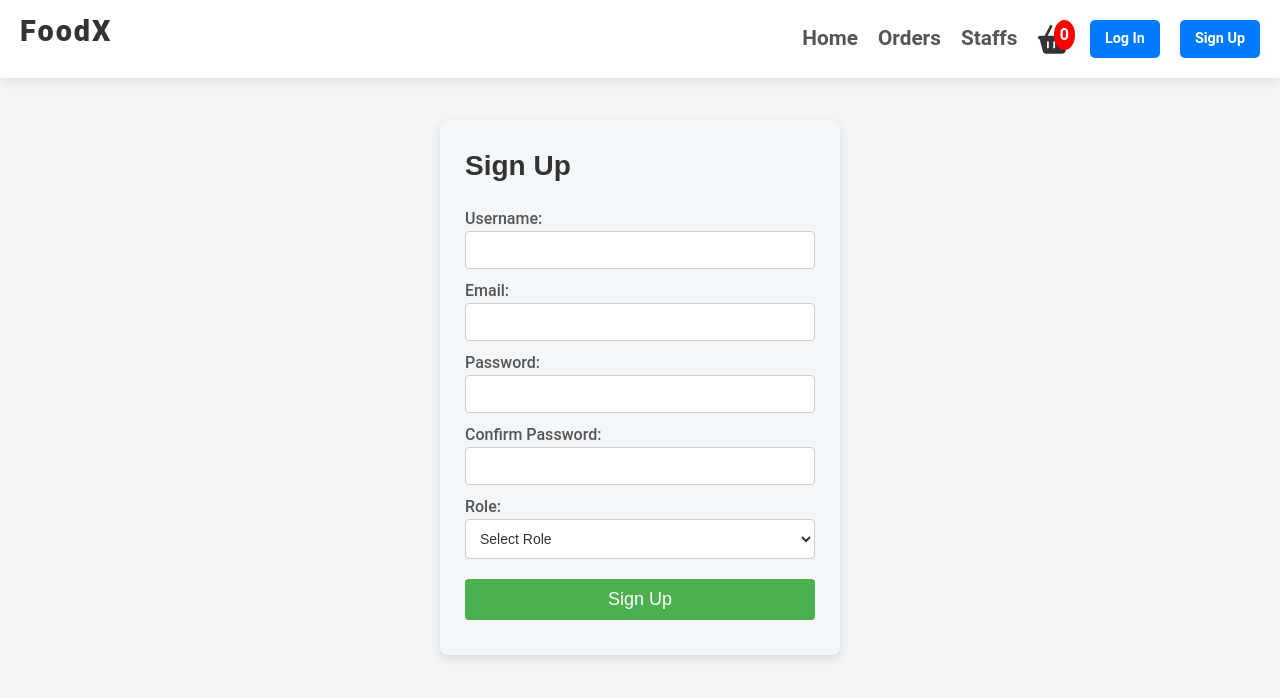
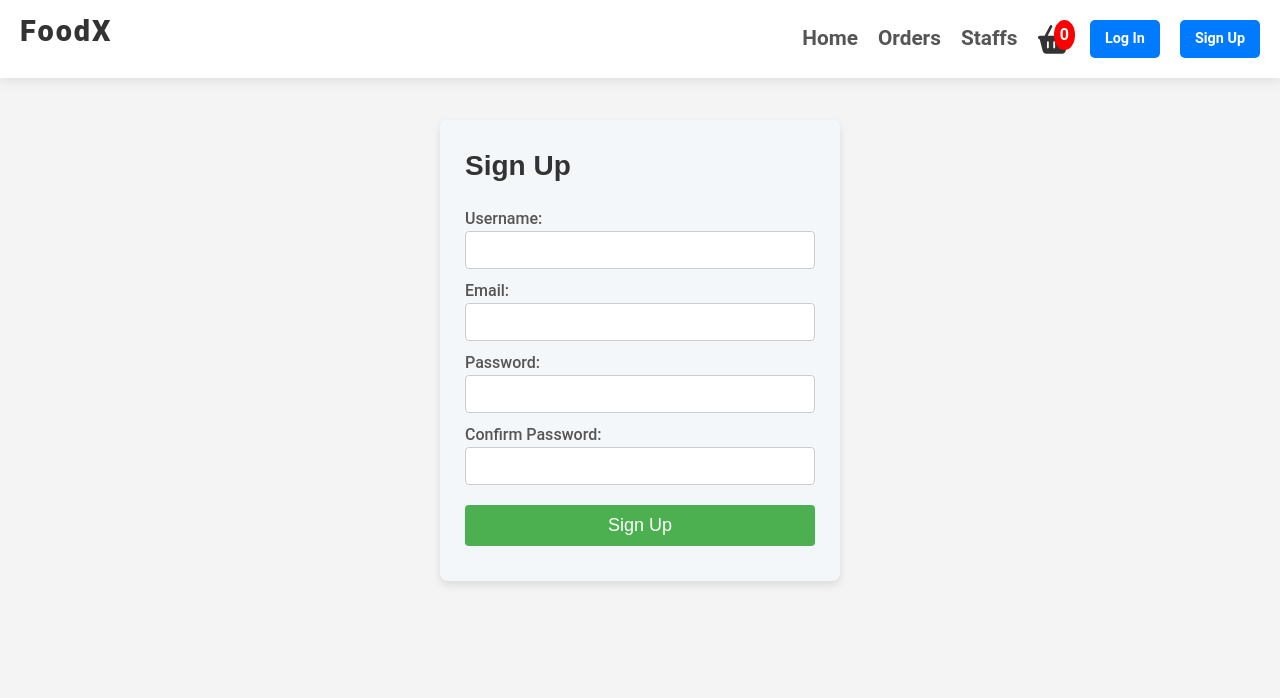
Before and after one commit to dev-m-josh/hotel-management-app, a React (Create React App) app in the folder UI/hotel-management-app/: page /sign-up in a window 1280 px wide. Shown: the top 698 px of the page. Built offline with nearby package versions, Linux system fonts and the light colour scheme.

Commit message:
edit a user name

```diff
--- a/UI/hotel-management-app/src/Components/SignUp.js
+++ b/UI/hotel-management-app/src/Components/SignUp.js
@@ -9,7 +9,6 @@ export default function SignUp() {
     const [email, setEmail] = useState("");
     const [password, setPassword] = useState("");
     const [confirmPassword, setConfirmPassword] = useState(""); // state for confirm password
-    const [role, setRole] = useState("");
     const [errorMessage, setErrorMessage] = useState("");
     const navigate = useNavigate();
 
@@ -35,16 +34,11 @@ export default function SignUp() {
             return;
         }
 
-        if (!role) {
-            setErrorMessage("Please select a role");
-            return;
-        }
-
         const userData = {
             username,
             user_email: email,
             user_password: password,
-            user_role: role,
+            user_role: "waiter",
         };
 
         try {
@@ -129,21 +123,8 @@ export default function SignUp() {
                     />
                 </div>
 
-                {/* Role Field */}
-                <div>
-                    <label htmlFor="role">Role:</label>
-                    <select
-                        id="role"
-                        value={role}
-                        onChange={(e) => setRole(e.target.value)}
-                        required
-                    >
-                        <option value="">Select Role</option>
-                        <option value="waiter">Waiter</option>
-                        <option value="admin">Admin</option>
-                        <option value="manager">Manager</option>
-                    </select>
-                </div>
+                {/* Display error message if any */}
+                {errorMessage && <p style={{ color: "red" }}>{errorMessage}</p>}
 
                 {/* Submit Button */}
                 <div>
@@ -151,8 +132,6 @@ export default function SignUp() {
                 </div>
             </form>
 
-            {/* Display error message if any */}
-            {errorMessage && <p style={{ color: "red" }}>{errorMessage}</p>}
         </div>
     );
 }
--- a/UI/hotel-management-app/src/Styles/SignUp.css
+++ b/UI/hotel-management-app/src/Styles/SignUp.css
@@ -83,6 +83,7 @@
     font-size: 16px;
     margin-top: 10px;
     text-align: center;
+    text-shadow: 2px 2px 4px #e60000;
 }
 
 /* Responsive styles */
```
